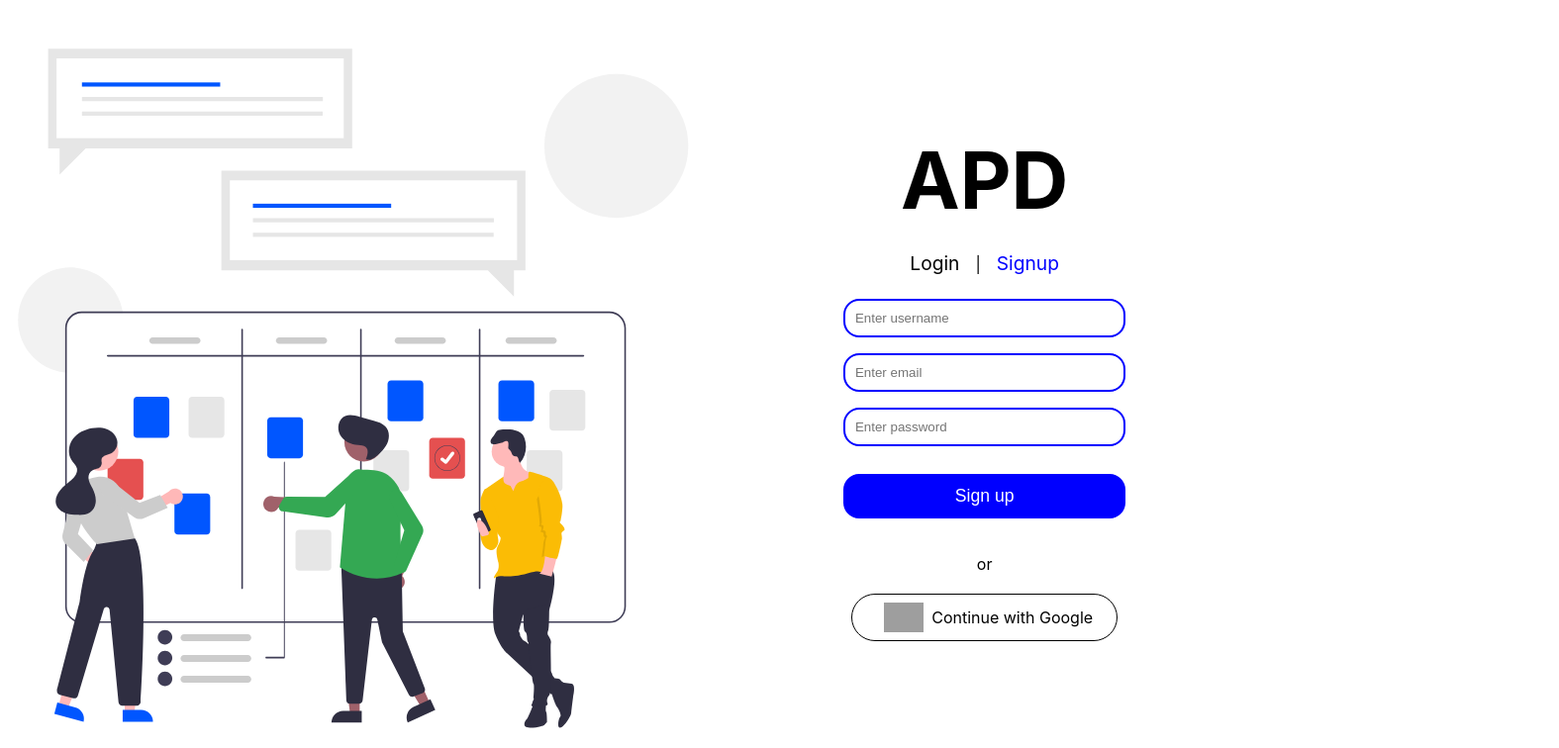
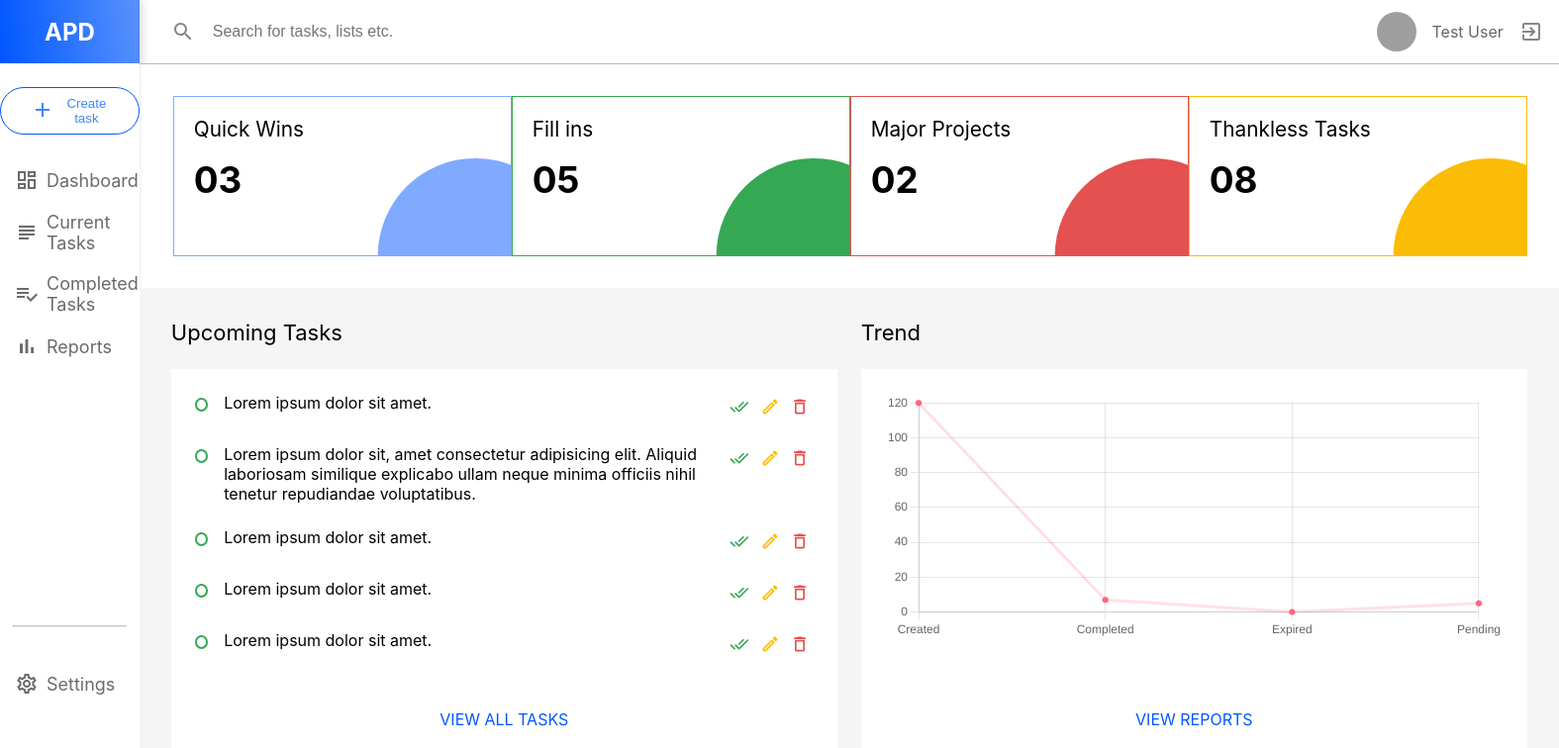
Before and after one commit to Arpit2218B/apd-frontend, a React (Create React App) app: page /app/dashboard in a window 1280 px wide. Before the commit this address led to /login. Shown: the top 756 px of the page at 99% size, 1575 px wide, since content can reach past the window. Built offline with nearby package versions, Linux system fonts and the light colour scheme; grey boxes are pictures that could not be loaded.

Commit message:
added dashboard page

```diff
--- a/package.json
+++ b/package.json
@@ -8,9 +8,11 @@
     "@testing-library/jest-dom": "^5.11.8",
     "@testing-library/react": "^11.2.2",
     "@testing-library/user-event": "^12.6.0",
+    "chart.js": "^3.5.1",
     "firebase": "^8.2.4",
     "node-sass": "^4.14.1",
     "react": "^17.0.1",
+    "react-chartjs-2": "^3.0.4",
     "react-dom": "^17.0.1",
     "react-redux": "^7.2.2",
     "react-router": "^5.2.0",
--- a/src/App.js
+++ b/src/App.js
@@ -6,6 +6,7 @@ import store from './dataStore/store';
 import { BrowserRouter as Router, Route, Switch } from 'react-router-dom';
 import ProtectedRoute from './components/common/ProtectedRoutes';
 import CompletedPage from './components/completedPage/CompletedPage';
+import Dashboard from './components/dashboard/Dashboard';
 
 function App() {
   return (
@@ -16,7 +17,7 @@ function App() {
             <ProtectedRoute path="/app">
               <AppBody>
                 <Route path="/app/dashboard">
-                  <h1>dashboard</h1>
+                  <Dashboard />
                 </Route>
                 <Route path="/app/current">
                   <h1>current tasks</h1>
--- a/src/components/common/ProtectedRoutes.jsx
+++ b/src/components/common/ProtectedRoutes.jsx
@@ -5,6 +5,11 @@ import { Redirect, Route } from 'react-router-dom';
 const ProtectedRoute = ({ children, ...rest }) => {
 
     const user = useSelector(state => state.userReducer);
+
+    // For dev purpose
+    user.user = {
+        name: 'Test User'
+    }
 
     const isAuthenticated = user.user != null;
     return (
--- /dev/null
+++ b/src/components/dashboard/Chart.jsx
@@ -0,0 +1,39 @@
+import React from 'react';
+import { Line } from 'react-chartjs-2';
+
+const data = {
+  labels: ['Created', 'Completed', 'Expired', 'Pending'],
+  datasets: [
+    {
+      data: [120, 7, 0, 5],
+      fill: false,
+      backgroundColor: 'rgb(255, 99, 132)',
+      borderColor: 'rgba(255, 99, 132, 0.2)',
+    },
+  ],
+};
+
+const options = {
+    plugins: {
+        legend: {
+          display: false
+        }
+    },
+    scales: {
+        yAxes: [
+            {
+                ticks: {
+                    beginAtZero: true,
+                },
+            },
+        ],
+    },
+};
+
+const LineChart = () => (
+  <>
+    <Line data={data} options={options} height={120} />
+  </>
+);
+
+export default LineChart;
--- /dev/null
+++ b/src/components/dashboard/Dashboard.jsx
@@ -0,0 +1,23 @@
+import React from 'react';
+import OverviewCard from './overviewCards';
+import TrendCard from './TrendCard';
+import UpComingTasksCard from './UpcomingTasksCard';
+
+const Dashboard = () => {
+    return (
+        <div className="dashboard__container">
+            <div className="overviewSection">
+                <OverviewCard label="Quick Wins" value="03" type="qw" />
+                <OverviewCard label="Fill ins" value="05" type="fi" />
+                <OverviewCard label="Major Projects" value="02" type="mp" />
+                <OverviewCard label="Thankless Tasks" value="08" type="tt" />
+            </div>
+            <div className="dashboard__body">
+                <UpComingTasksCard />
+                <TrendCard />
+            </div>
+        </div>
+    )
+}
+
+export default Dashboard;
--- /dev/null
+++ b/src/components/dashboard/TrendCard.jsx
@@ -0,0 +1,19 @@
+import React from 'react';
+import { Link } from 'react-router-dom';
+import DisplayCard from '../common/DisplayCard';
+import LineChart from './Chart';
+
+const TrendCard = () => {
+    return (
+        <DisplayCard header="Trend">
+            <div className="dashboard__body__container">
+                <LineChart />
+            </div>
+            <Link to="/app/reports">
+                <p className="allTasksLink">VIEW REPORTS</p>
+            </Link>
+        </DisplayCard>
+    )
+}
+
+export default TrendCard;
--- /dev/null
+++ b/src/components/dashboard/UpcomingTasksCard.jsx
@@ -0,0 +1,67 @@
+import { CreateOutlined, DeleteOutlined, DoneAll } from '@material-ui/icons';
+import React from 'react';
+import { Link } from 'react-router-dom';
+import DisplayCard from '../common/DisplayCard';
+
+const UpComingTasksCard = () => {
+    return (
+        <DisplayCard header="Upcoming Tasks">
+            <div className="dashboard__body__container">
+                <div className="task">
+                    <span className="bullet"></span>
+                    <p class="taskDetails">Lorem ipsum dolor sit amet.</p>
+                    <div className="actions">
+                        <DoneAll />
+                        <CreateOutlined />
+                        <DeleteOutlined />
+                    </div>
+                </div>
+
+                <div className="task">
+                    <span className="bullet"></span>
+                    <p class="taskDetails">Lorem ipsum dolor sit, amet consectetur adipisicing elit. Aliquid laboriosam similique explicabo ullam neque minima officiis nihil tenetur repudiandae voluptatibus.</p>
+                    <div className="actions">
+                        <DoneAll />
+                        <CreateOutlined />
+                        <DeleteOutlined />
+                    </div>
+                </div>
+
+                <div className="task">
+                    <span className="bullet"></span>
+                    <p class="taskDetails">Lorem ipsum dolor sit amet.</p>
+                    <div className="actions">
+                        <DoneAll />
+                        <CreateOutlined />
+                        <DeleteOutlined />
+                    </div>
+                </div>
+
+                <div className="task">
+                    <span className="bullet"></span>
+                    <p class="taskDetails">Lorem ipsum dolor sit amet.</p>
+                    <div className="actions">
+                        <DoneAll />
+                        <CreateOutlined />
+                        <DeleteOutlined />
+                    </div>
+                </div>
+
+                <div className="task">
+                    <span className="bullet"></span>
+                    <p class="taskDetails">Lorem ipsum dolor sit amet.</p>
+                    <div className="actions">
+                        <DoneAll />
+                        <CreateOutlined />
+                        <DeleteOutlined />
+                    </div>
+                </div>
+            </div>
+            <Link to="/app/current">
+                <p className="allTasksLink">VIEW ALL TASKS</p>
+            </Link>
+        </DisplayCard>
+    )
+}
+
+export default UpComingTasksCard;
--- /dev/null
+++ b/src/components/dashboard/overviewCards.jsx
@@ -0,0 +1,14 @@
+import React from 'react';
+import '../../styles/components/Dashboard.scss';
+
+const OverviewCard = ({label, value, type}) => {
+    return (
+        <div className={`overview__container ${type}`}>
+            <div className={`clip ${type}`}></div>
+            <h4>{label}</h4>
+            <h2>{value}</h2>
+        </div>
+    )
+}
+
+export default OverviewCard;
--- a/src/styles/components/Alerts.scss
+++ b/src/styles/components/Alerts.scss
@@ -1,11 +1,12 @@
 .alerts {
   box-shadow: 1px 1px 4px rgba(50, 50, 50, 0.1);
-  border-radius: 15px;
+  border-radius: 4px;
   width: 20vw;
   padding: 16px;
   position: absolute;
   right: 20px;
   top: 10vh;
+  background-color: white;
 
   .alerts__close {
     float: right;
--- a/src/styles/components/AppBody.scss
+++ b/src/styles/components/AppBody.scss
@@ -147,6 +147,7 @@
   .header {
     height: 8%;
     box-shadow: 0px 1px 2px rgba(0, 0, 0, 0.25);
+    z-index: 100;
     display: flex;
     justify-content: space-between;
 
@@ -155,6 +156,7 @@
       flex-shrink: 5;
       display: flex;
       align-items: center;
+      box-shadow: 0px 1px 0px rgba(0, 0, 0, 0.25);
 
       .searchbox {
         display: flex;
@@ -184,6 +186,7 @@
       justify-content: flex-end;
       padding: 16px;
       color: #878787;
+      box-shadow: 0px 1px 0px rgba(0, 0, 0, 0.25);
 
       p {
         margin: 0 16px;
--- /dev/null
+++ b/src/styles/components/Dashboard.scss
@@ -0,0 +1,133 @@
+.overviewSection {
+    display: flex;
+    background-color: #FFFFFF;
+    justify-content: space-between;
+    align-items: center;
+    margin: -31px -32px 32px -30px ;
+    padding: 32px;
+}
+
+.qw {
+    background-color: #7FAAFF;
+    border: 1px solid #7FAAFF;
+}
+
+.fi {
+    background-color: #34A853;
+    border: 1px solid #34A853;
+}
+
+.mp {
+    background-color: #E55050;
+    border: 1px solid #E55050;
+}
+
+.tt {
+    background-color: #FBBC05;
+    border: 1px solid #FBBC05;
+}
+
+.overview__container {
+    min-width: 300px;
+    min-height: 120px;
+    position: relative;
+    background-color: #FFFFFF;
+    padding: 20px;
+    overflow: hidden;
+
+    .clip {
+        clip-path: circle(36.8% at 89% 99%);
+        position: absolute;
+        top: 0;
+        left: 0;
+        width: 100%;
+        height: 100%;
+    }
+
+    h4 {
+        font-size: 1.3rem;
+        font-weight: 400;
+    }
+
+    h2 {
+        font-size: 2.3rem;
+        margin-top: 16px;
+    }
+}
+
+.dashboard__container {
+    padding: 32px;
+    max-height: 92%;
+    overflow-y: auto;
+}
+
+// ================================================================
+
+.dashboard__body {
+    display: flex;
+    gap: 24px;
+
+    .allTasksLink {
+        text-align: center;
+        color: #0057FF;
+    }
+
+    a {
+        text-decoration: none;
+    }
+
+    .dashboard__body__container {
+        flex-basis: 50%;
+        height: 40vh;
+
+        .task {
+            display: flex;
+            align-items: flex-start;
+            gap: 16px;
+            margin-bottom: 24px;
+
+            .bullet {
+                width: 10px;
+                height: 10px;
+                border: 2px solid #34A853;
+                border-radius: 50%;
+                flex-basis: 10px;
+                align-self: flex-start;
+                margin-top: 5px;
+            }
+
+            .taskDetails {
+                flex-basis: calc(85% - 10px);
+            }
+
+            .actions {
+                flex-basis: 15%;
+                display: flex;
+                justify-content: space-between;
+
+                .MuiSvgIcon-root {
+                    font-size: 20px;
+                    cursor: pointer;
+                    padding: 4px;
+                    border-radius: 50%;
+                }
+
+                .MuiSvgIcon-root:hover {
+                    background-color: hsl(1, 10, 95);
+                }
+
+                .MuiSvgIcon-root:nth-child(1) {
+                    color: #34A853;
+                }
+
+                .MuiSvgIcon-root:nth-child(2) {
+                    color: #FBBC05;
+                }
+
+                .MuiSvgIcon-root:nth-child(3) {
+                    color: #E55050;
+                }
+            }
+        }
+    }
+}
--- a/src/styles/components/DisplayCard.scss
+++ b/src/styles/components/DisplayCard.scss
@@ -9,10 +9,9 @@
   }
 
   .displayCard__content {
-    box-shadow: 0px 4px 6px rgba(0, 0, 0, 0.1);
-    border-radius: 15px;
-    padding: 16px;
-    height: 90%;
+    background-color: #FFFFFF;
+    padding: 24px;
+    height: 85%;
     overflow-y: auto;
   }
 }
```
Also changed, not shown: 1 other file (tests, documents, lock files or other folders).
